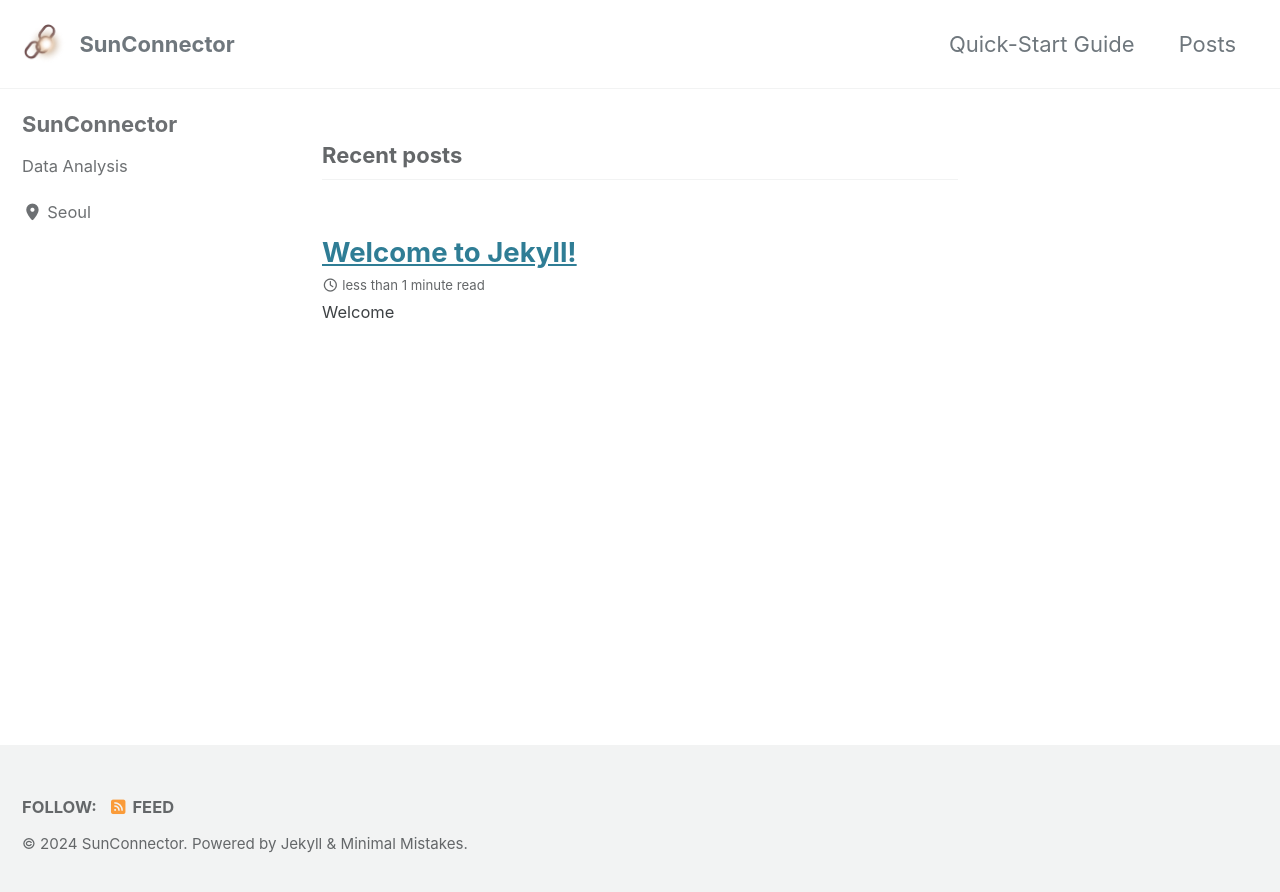
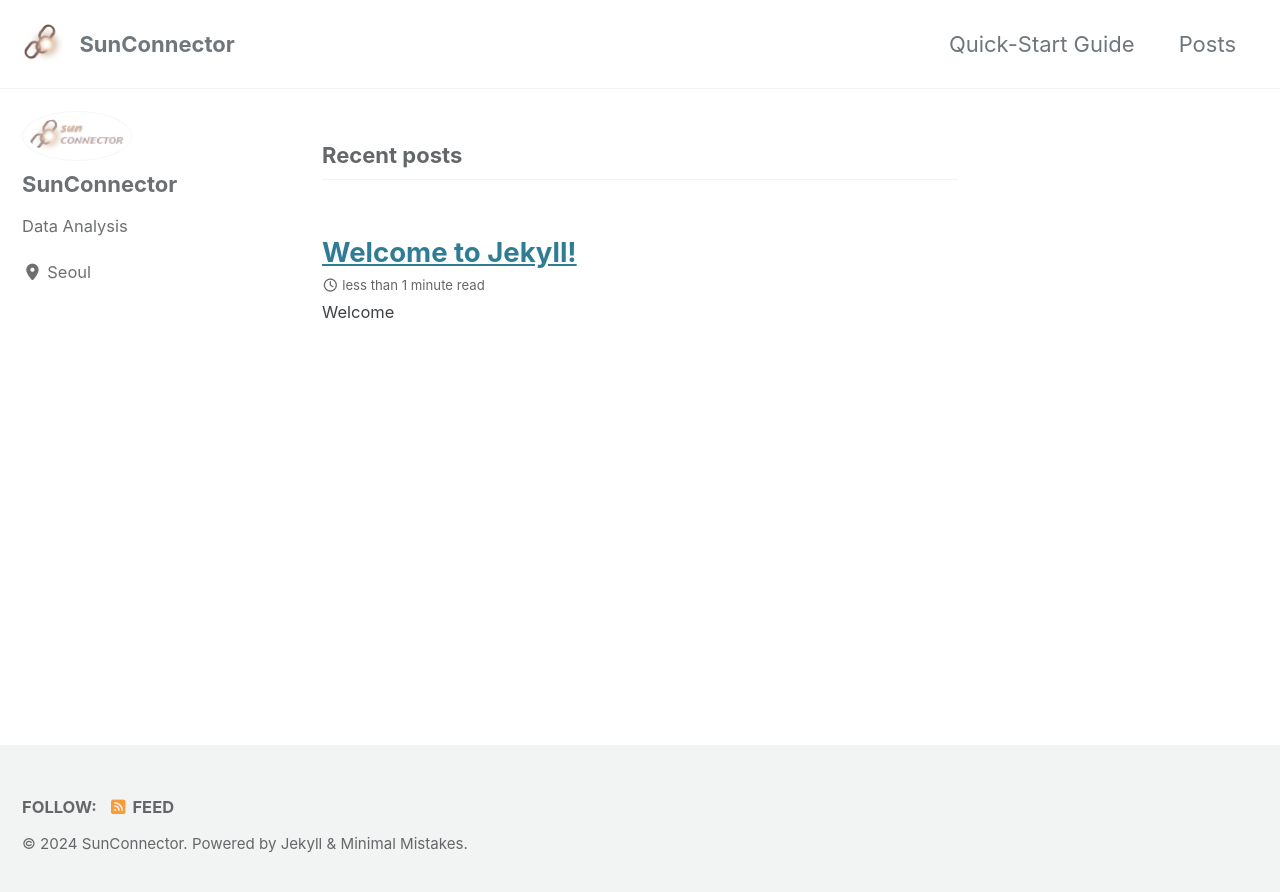
Before and after one commit to sunconnector/sunconnector.github.io, a Jekyll site: the page built from index.html, in a window 1280 px wide. Shown: the top 892 px of the page. Built offline with Jekyll 4.4.1, drawn with Linux system fonts in a browser that asks for light colours; cached includes are drawn as plain includes; the list of posts is cut into pages by our own code.

Commit message:
Update _config.yml

```diff
--- a/_config.yml
+++ b/_config.yml
@@ -114,7 +114,7 @@
 # Site Author
 author:
   name             : "SunConnector"
-  avatar           : # path of avatar image, e.g. "/assets/images/bio-photo.jpg"
+  avatar           : "/assets/images/sunconnector.png"
   bio              : "Data Analysis"
   location         : "Seoul"
   email            :
```
